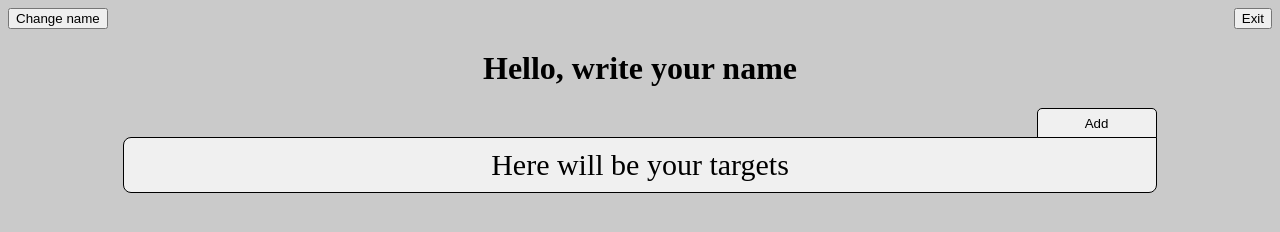
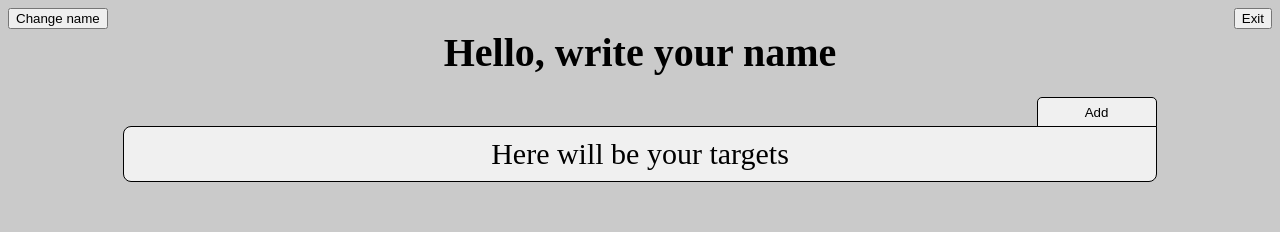
Before and after one commit to Doberman2029/JS-vanila-TODO, a plain HTML site: page index.html in a window 1280 px wide. Drawn offline with Linux system fonts and the light colour scheme.

Commit message:
Change layout and styles for username and delete logs from functions

```diff
--- a/index.html
+++ b/index.html
@@ -12,8 +12,9 @@
         <button class="logout" id="logout">Exit</button>
     </header>
 
-    <h1 class="name" id="userName"></h1>
-
+    <div>
+        <span class="name" id="userName"></span>
+    </div>
     <section class="todo">
         <button class="todo__add-btn" id="addBtn">Add</button>
         <div class="todo__list" id="list"></div>
--- a/main.js
+++ b/main.js
@@ -129,14 +129,12 @@ function checkForEmptyList(){
 }
 
 function deleteThatListItem(element){
-    console.log(todoArray)
     element.target.removeEventListener('click', deleteThatListItem)
     element.target.parentElement.remove()
     let targetId = Object.values(element.target.id).join('')
     let targetIndexInTodoArray = todoArray.findIndex(obj => obj.id === targetId)
     console.log(targetIndexInTodoArray)
     todoArray.splice(targetIndexInTodoArray, 1)
-    console.log(todoArray)
     checkForEmptyList()
 }
 
--- a/style.css
+++ b/style.css
@@ -3,6 +3,9 @@ html{
 }
 .name{
     text-align: center;
+    display: block;
+    font-size: 40px;
+    font-weight: bold;
 }
 .todo{
     width: 80%;
```
